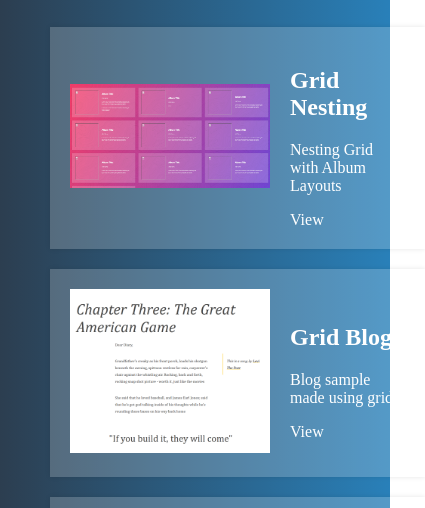
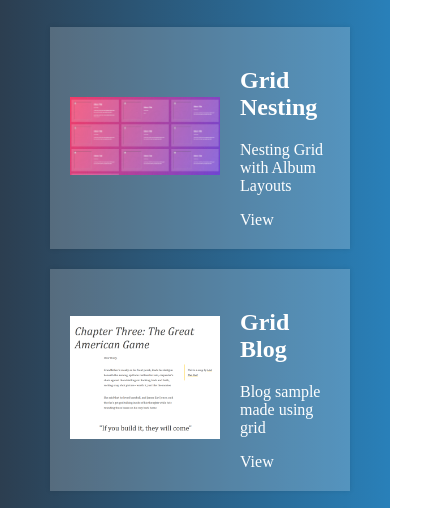
Before and after one commit to svikas641/7-layout-in-7-days, a plain HTML site: page index.html in a window 390 px wide. Shown: the part 267-775 px from the top of the page, 425 px wide, since content can reach past the window. Drawn offline with Linux system fonts and the light colour scheme.

Commit message:
minor bug

```diff
--- a/root/style.css
+++ b/root/style.css
@@ -30,7 +30,7 @@ h1 {
   box-shadow: 0 0 5px rgba(0, 0, 0, 0.1);
   padding: 20px;
   display: grid;
-  grid-template-columns: 200px 1fr;
+  grid-template-columns: 150px 1fr;
   gap: 20px;
   align-items: center;
   color: #fff;
@@ -45,9 +45,3 @@ a {
 img {
   width: 100%;
 }
-
-@media (max-width: 700px) {
-  .files {
-    grid-template-columns: 1fr;
-  }
-}
```
